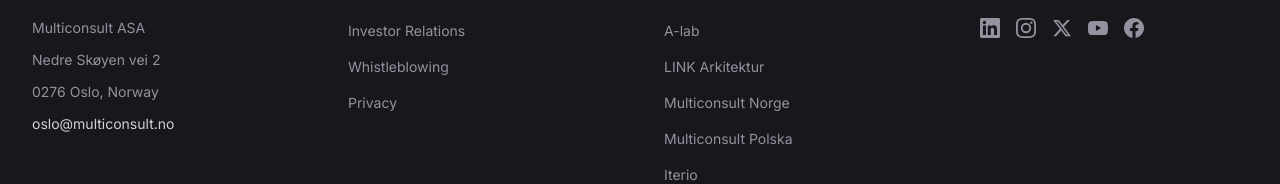
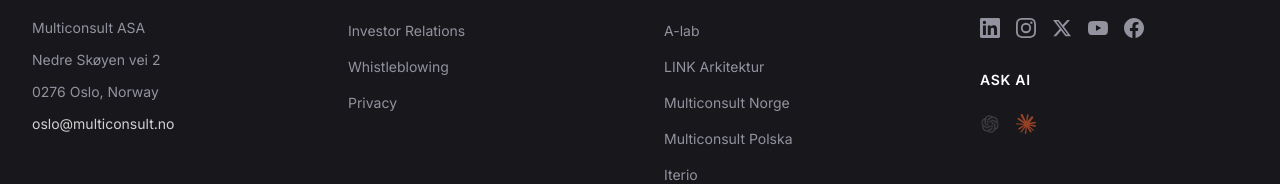
Before and after one commit to rahul3355/multiconsult-landing-page, a Next.js app: page / in a window 1280 px wide. Shown: the part 5658-5842 px from the top of the page. Built offline with nearby package versions, Linux system fonts and the light colour scheme.

Commit message:
add Ask AI section to footer with ChatGPT and Claude links

```diff
--- a/src/components/Footer.tsx
+++ b/src/components/Footer.tsx
@@ -16,6 +16,13 @@
   { href: 'https://twitter.com', label: 'X (Twitter)', path: 'M18.244 2.25h3.308l-7.227 8.26 8.502 11.24H16.17l-5.214-6.817L4.99 21.75H1.68l7.73-8.835L1.254 2.25H8.08l4.713 6.231zm-1.161 17.52h1.833L7.084 4.126H5.117z' },
   { href: 'https://youtube.com', label: 'YouTube', path: 'M23.498 6.186a3.016 3.016 0 00-2.122-2.136C19.505 3.545 12 3.545 12 3.545s-7.505 0-9.377.505A3.017 3.017 0 00.502 6.186C0 8.07 0 12 0 12s0 3.93.502 5.814a3.016 3.016 0 002.122 2.136c1.871.505 9.376.505 9.376.505s7.505 0 9.377-.505a3.015 3.015 0 002.122-2.136C24 15.93 24 12 24 12s0-3.93-.502-5.814zM9.545 15.568V8.432L15.818 12l-6.273 3.568z' },
   { href: 'https://facebook.com', label: 'Facebook', path: 'M24 12.073c0-6.627-5.373-12-12-12s-12 5.373-12 12c0 5.99 4.388 10.954 10.125 11.854v-8.385H7.078v-3.47h3.047V9.43c0-3.007 1.792-4.669 4.533-4.669 1.312 0 2.686.235 2.686.235v2.953H15.83c-1.491 0-1.956.925-1.956 1.874v2.25h3.328l-.532 3.47h-2.796v8.385C19.612 23.027 24 18.062 24 12.073z' },
+];
+
+const askAIPrompt = 'You are a knowledgeable assistant for Multiconsult Group. Answer using this context:\n\nMulticonsult Group is a Norwegian engineering and architecture consultancy founded in 1908 and headquartered in Oslo, Norway. 3,900+ employees, 80+ offices across 45+ countries. Listed on Oslo B\u00f8rs since 2015 (ticker: MULTI).\n\nServices: energy and industry (hydropower, renewables, offshore), transport and mobility (roads, rail, bridges), buildings and environment (architecture, structural, water, environmental).\n\nSubsidiaries: LINK Arkitektur, A-lab, Iterio, Sitepartner, ViaNova, Multiconsult Polska, Multiconsult UK Ltd.\n\nMission: \"Think Beyond\" \u2014 challenging conventions, driving the transition to a low-carbon society through BREEAM certification and climate-adaptive engineering.\n\nProvide an overview of Multiconsult Group covering their history, services, global presence, and what makes them unique. Use paragraphs and bullet points. Keep it concise and professional without emojis.';
+
+const askAILinks = [
+  { href: 'https://chatgpt.com', label: 'Ask ChatGPT', icon: '/icons/chatgpt.png' },
+  { href: `https://claude.ai/new?q=${encodeURIComponent(askAIPrompt)}`, label: 'Ask Claude', icon: '/icons/claude.svg' },
 ];
 
 const EASE = 'cubic-bezier(0.16, 1, 0.3, 1)';
@@ -92,6 +99,14 @@
                   </a>
                 ))}
               </div>
+              <h3 className="text-sm font-semibold uppercase tracking-wider text-white mt-8 mb-6">Ask AI</h3>
+              <div className="flex space-x-4">
+                {askAILinks.map((ai) => (
+                  <a key={ai.label} href={ai.href} target="_blank" rel="noopener noreferrer" aria-label={ai.label} className="opacity-60 hover:opacity-100 transition-opacity duration-75">
+                    <img src={ai.icon} alt={ai.label} className="h-5 w-5" loading="lazy" />
+                  </a>
+                ))}
+              </div>
             </FooterColumn>
           </div>
         </div>
```
Also changed, not shown: public/icons/chatgpt.png (added), public/icons/claude.svg (added).
